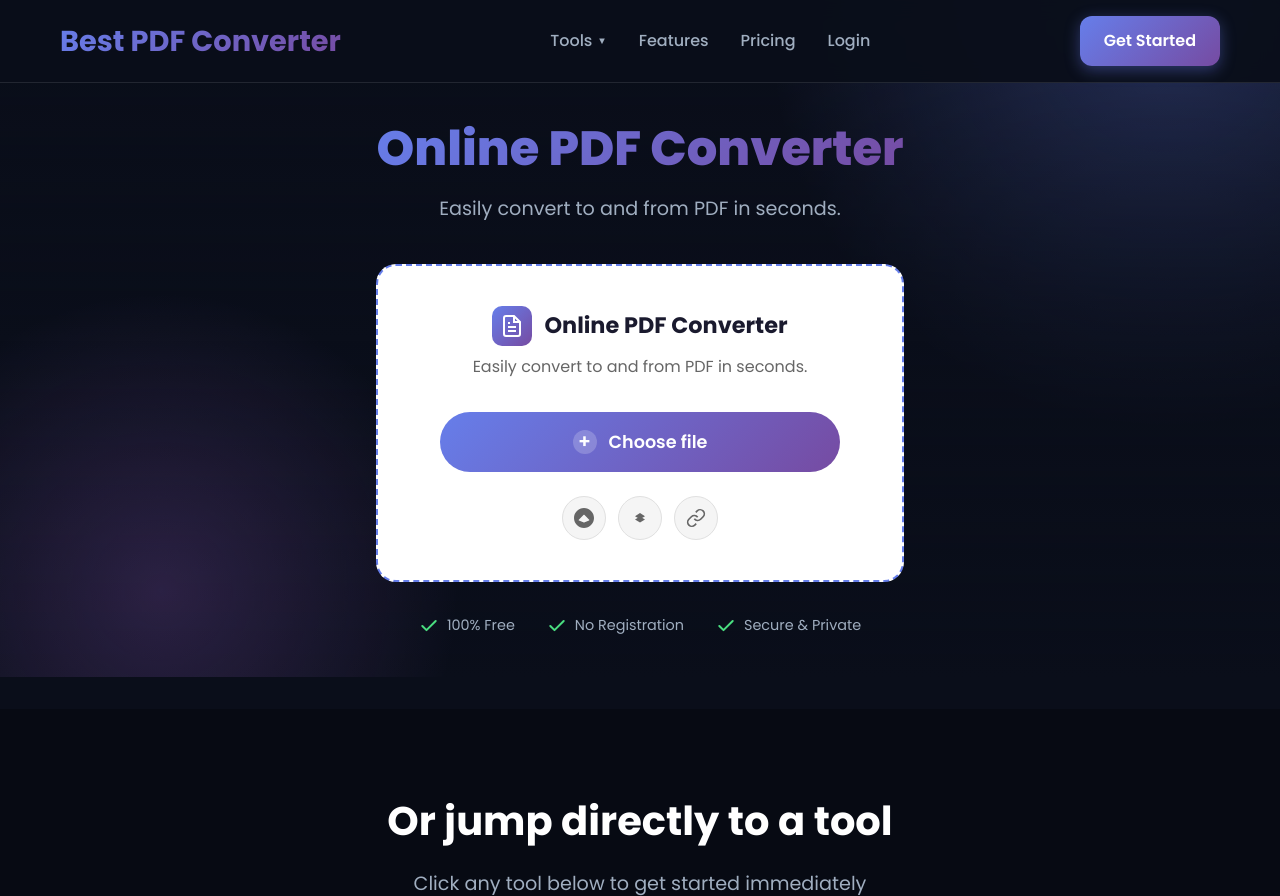
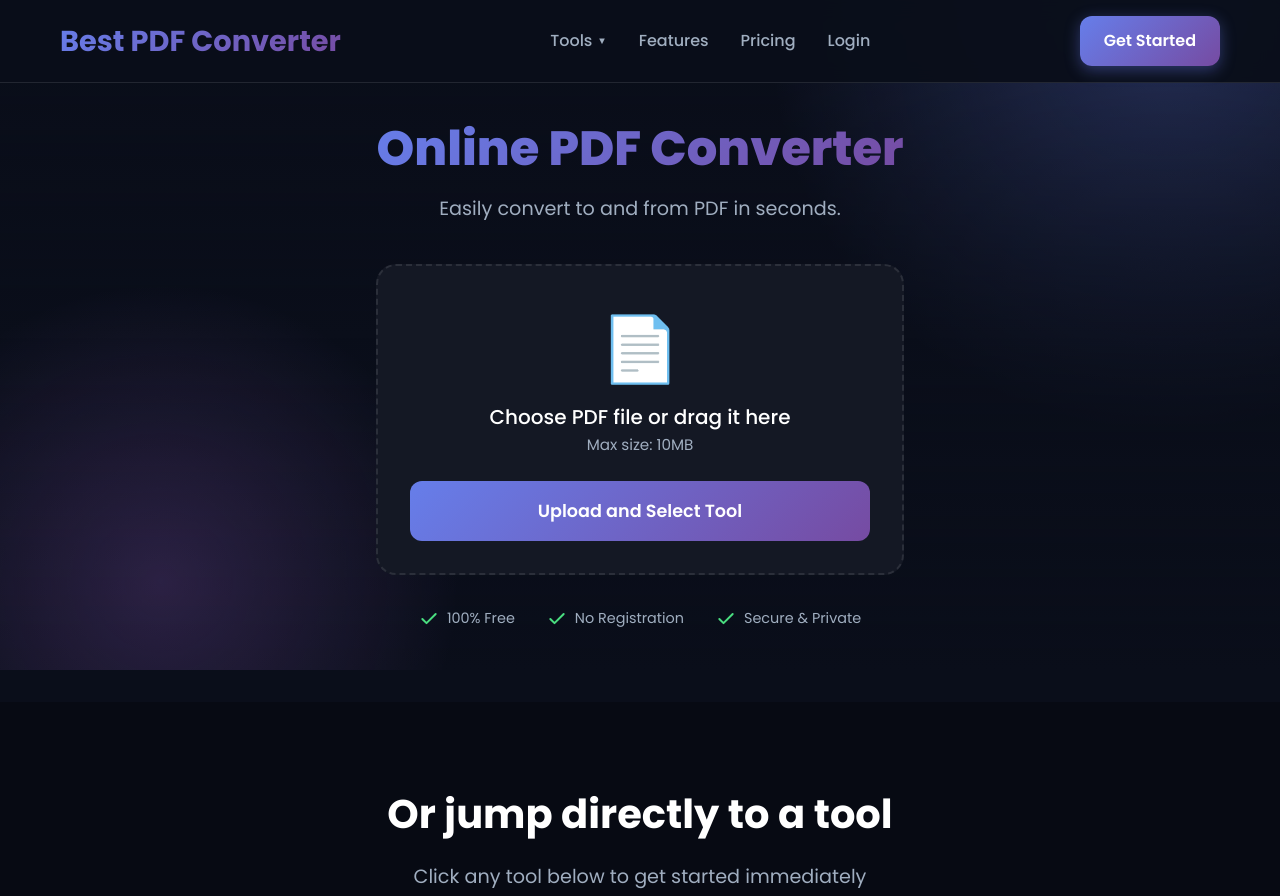
Before and after one commit to zfermi/Zenpdf, a Flask app: page / in a window 1280 px wide. Shown: the top 896 px of the page. Run offline with Flask 3, Linux system fonts and the light colour scheme; data that the repository does not hold is empty; some libraries are stand-ins or nearby versions.

Commit message:
Redesign homepage upload zone to match split page dark theme style

```diff
--- a/templates/index.html
+++ b/templates/index.html
@@ -377,12 +377,12 @@
             margin-bottom: 2.5rem;
         }
 
-        /* Upload Zone - Wide Style with Theme Colors */
+        /* Upload Zone - Dark Theme matching Split Page */
         .upload-zone-wrapper {
-            background: #ffffff;
-            border: 2px dashed #667eea;
+            background: var(--card-bg);
+            border: 2px dashed var(--border-color);
             border-radius: 20px;
-            padding: 2.5rem 2rem;
+            padding: 2rem;
             margin-bottom: 2rem;
             transition: all 0.3s ease;
             cursor: pointer;
@@ -390,17 +390,20 @@
             overflow: hidden;
             max-width: 100%;
             width: 100%;
+            display: flex;
+            flex-direction: column;
+            align-items: center;
+            justify-content: center;
         }
 
         .upload-zone-wrapper:hover {
-            border-color: #764ba2;
-            box-shadow: 0 10px 40px rgba(102, 126, 234, 0.2);
+            border-color: #667eea;
+            background: rgba(102, 126, 234, 0.05);
         }
 
         .upload-zone-wrapper.drag-over {
-            border-color: #764ba2;
-            background: #f8f5ff;
-            transform: scale(1.01);
+            border-color: #667eea;
+            background: rgba(102, 126, 234, 0.1);
         }
 
         .upload-zone-header {
@@ -412,39 +415,27 @@
         }
 
         .upload-zone-logo {
-            width: 40px;
-            height: 40px;
-            background: linear-gradient(135deg, #667eea 0%, #764ba2 100%);
-            border-radius: 10px;
-            display: flex;
-            align-items: center;
-            justify-content: center;
-        }
-
-        .upload-zone-logo svg {
-            width: 24px;
-            height: 24px;
-            color: white;
+            font-size: 4rem;
         }
 
         .upload-zone-title {
-            font-size: 1.4rem;
-            font-weight: 700;
-            color: #1a1a2e;
+            font-size: 1.25rem;
+            font-weight: 500;
+            color: var(--text-primary);
         }
 
         .upload-zone-subtitle {
-            color: #666;
-            font-size: 1rem;
-            margin-bottom: 2rem;
+            color: var(--text-secondary);
+            font-size: 0.95rem;
+            margin-bottom: 0;
             text-align: center;
         }
 
         .upload-btn {
             background: linear-gradient(135deg, #667eea 0%, #764ba2 100%);
             color: white;
-            padding: 1rem 0;
-            border-radius: 30px;
+            padding: 1rem 2rem;
+            border-radius: 12px;
             font-weight: 600;
             font-size: 1.1rem;
             border: none;
@@ -455,8 +446,8 @@
             justify-content: center;
             gap: 0.75rem;
             width: 100%;
-            max-width: 400px;
-            margin: 0 auto;
+            max-width: 100%;
+            margin-top: 1.5rem;
         }
 
         .upload-btn:hover {
@@ -465,42 +456,15 @@
         }
 
         .upload-btn .plus-icon {
-            width: 24px;
-            height: 24px;
-            background: rgba(255, 255, 255, 0.2);
-            border-radius: 50%;
-            display: flex;
-            align-items: center;
-            justify-content: center;
-            font-size: 1.2rem;
+            display: none;
         }
 
         .upload-options {
-            display: flex;
-            justify-content: center;
-            gap: 0.75rem;
-            margin-top: 1.5rem;
+            display: none;
         }
 
         .upload-option {
-            width: 44px;
-            height: 44px;
-            border-radius: 50%;
-            background: #f5f5f5;
-            border: 1px solid #e0e0e0;
-            display: flex;
-            align-items: center;
-            justify-content: center;
-            font-size: 1.2rem;
-            cursor: pointer;
-            transition: all 0.3s ease;
-            color: #666;
-        }
-
-        .upload-option:hover {
-            background: #f8f5ff;
-            border-color: #667eea;
-            transform: translateY(-2px);
+            display: none;
         }
 
         .file-input {
@@ -954,47 +918,14 @@
 
                 <!-- Upload Zone -->
                 <div class="upload-zone-wrapper" id="uploadZone">
-                    <div class="upload-zone-header">
-                        <div class="upload-zone-logo">
-                            <svg viewBox="0 0 24 24" fill="none" stroke="currentColor" stroke-width="2">
-                                <path d="M14 2H6a2 2 0 0 0-2 2v16a2 2 0 0 0 2 2h12a2 2 0 0 0 2-2V8z" />
-                                <polyline points="14 2 14 8 20 8" />
-                                <line x1="16" y1="13" x2="8" y2="13" />
-                                <line x1="16" y1="17" x2="8" y2="17" />
-                                <polyline points="10 9 9 9 8 9" />
-                            </svg>
-                        </div>
-                        <span class="upload-zone-title">Online PDF Converter</span>
-                    </div>
-                    <p class="upload-zone-subtitle">Easily convert to and from PDF in seconds.</p>
+                    <span class="upload-zone-logo">&#128196;</span>
+                    <span class="upload-zone-title">Choose PDF file or drag it here</span>
+                    <p class="upload-zone-subtitle">Max size: 10MB</p>
 
                     <button class="upload-btn">
-                        <span class="plus-icon">+</span>
-                        <span>Choose file</span>
+                        Upload and Select Tool
                     </button>
                     <input type="file" class="file-input" id="fileInput" accept=".pdf" multiple>
-
-                    <div class="upload-options">
-                        <div class="upload-option" title="Google Drive">
-                            <svg width="20" height="20" viewBox="0 0 24 24" fill="currentColor">
-                                <path
-                                    d="M12 0C5.372 0 0 5.373 0 12s5.372 12 12 12 12-5.373 12-12S18.628 0 12 0zm6.369 14.648c-.063.109-.168.199-.293.252l-5.9 2.516a.492.492 0 01-.352 0l-5.9-2.516a.494.494 0 01-.293-.252.496.496 0 01.117-.567l5.9-5.9a.5.5 0 01.704 0l5.9 5.9a.496.496 0 01.117.567z" />
-                            </svg>
-                        </div>
-                        <div class="upload-option" title="Dropbox">
-                            <svg width="20" height="20" viewBox="0 0 24 24" fill="currentColor">
-                                <path
-                                    d="M12 6.134L6 9.804l6 3.67 6-3.67-6-3.67zM6 13.804l6 3.67 6-3.67-6-3.67-6 3.67z" />
-                            </svg>
-                        </div>
-                        <div class="upload-option" title="URL">
-                            <svg width="20" height="20" viewBox="0 0 24 24" fill="none" stroke="currentColor"
-                                stroke-width="2">
-                                <path d="M10 13a5 5 0 0 0 7.54.54l3-3a5 5 0 0 0-7.07-7.07l-1.72 1.71" />
-                                <path d="M14 11a5 5 0 0 0-7.54-.54l-3 3a5 5 0 0 0 7.07 7.07l1.71-1.71" />
-                            </svg>
-                        </div>
-                    </div>
                 </div>
 
                 <!-- Trust Badges -->
```
